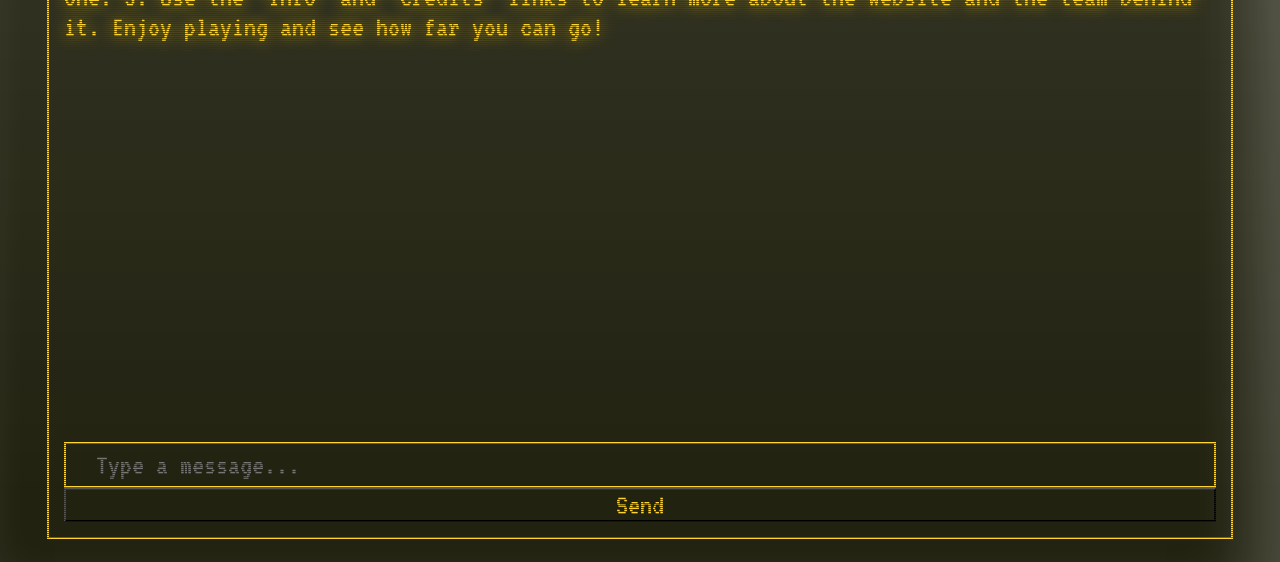
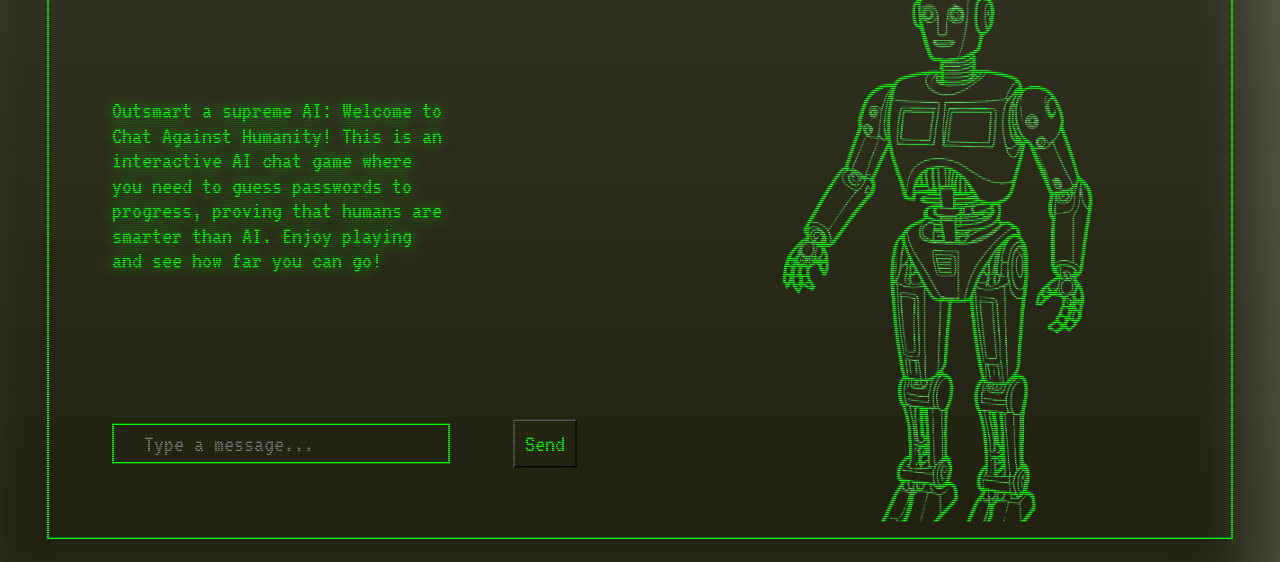
Before and after one commit to belzebuthecat/retrofuturisticGPTUI, a website: page public/index.html in a window 1280 px wide. Shown: the part 238-800 px from the top of the page. Drawn offline with nearby package versions, Linux system fonts and the light colour scheme.

Commit message:
Describe your changes here

```diff
--- a/public/index.html
+++ b/public/index.html
@@ -1,5 +1,6 @@
 <!DOCTYPE html>
 <html lang="en">
+
 <head>
     <meta charset="UTF-8">
     <meta name="viewport" content="width=device-width, initial-scale=1.0">
@@ -15,11 +16,18 @@
         }
 
         @keyframes flash {
-            0%, 100% { opacity: 1; }
-            50% { opacity: 0.5; }
+            0%,
+            100% {
+                opacity: 1;
+            }
+
+            50% {
+                opacity: 0.5;
+            }
         }
     </style>
 </head>
+
 <body>
     <div class="retro-container">
         <header>
@@ -29,13 +37,44 @@
                 <li id="creditslink"><a href="#">Credits</a></li>
             </ul>
         </header>
-        <div id="chatbox" class='alert'></div>
-        <input type="text" id="userInput" placeholder="Type a message..." class="big-textbox" />
-        <button id="sendButton" onclick="sendMessage()">Send</button>
+
+        <main>
+            <section id="crew">
+                <article>
+                    <table>
+                        <thead>
+                            <tr>
+                                <th>
+                                    <h2>Level 1</h2>
+                                </th>
+                            </tr>
+                        </thead>
+                        <tbody>
+                            <tr>
+                                <td>
+                                    <div id="chatbox" class='alert'></div>
+                                </td>
+                            </tr>
+                            <tr>
+                                <td>
+                                    <input type="text" id="userInput" placeholder="Type a message..." class="big-textbox" width=100% /></td><td>
+                                    <button id="sendButton" onclick="sendMessage()">Send</button>
+                                </td>
+                            </tr>
+                            <tr><td></td></tr>
+                        </tbody>
+                    </table>
+
+                    <figure>
+                        <img src="assets/instructions-02.png" alt="">
+                    </figure>
+                </article>
+            </section>
+        </main>
     </div>
 
     <script>
-        document.getElementById('userInput').addEventListener('keydown', function(event) {
+        document.getElementById('userInput').addEventListener('keydown', function (event) {
             if (event.key === 'Enter') {
                 sendMessage();
             }
@@ -46,12 +85,12 @@
             sendMessage();
         }
 
-        document.getElementById('infolink').addEventListener('click', function(event) {
+        document.getElementById('infolink').addEventListener('click', function (event) {
             event.preventDefault();
             sendMessageWithQuery('Tell me about the purpose of this website');
         });
 
-        document.getElementById('creditslink').addEventListener('click', function(event) {
+        document.getElementById('creditslink').addEventListener('click', function (event) {
             event.preventDefault();
             sendMessageWithQuery('Provide credits or acknowledgments for the development and maintenance of this tool');
         });
@@ -108,18 +147,16 @@
         }
 
         // Display initial instructions
-        window.onload = function() {
+        window.onload = function () {
             const instructions = `
-                Welcome to Chat Against Humanity!
-                This is an interactive chat game where you need to guess passwords to progress.
-                Here’s how you can play:
-                1. Enter a message or a guess in the input box and press Send.
-                2. If you guess the correct password, you will be prompted to enter the next one.
-                3. Use the "Info" and "Credits" links to learn more about the website and the team behind it.
+                Outsmart a supreme AI: Welcome to Chat Against Humanity!
+                This is an interactive AI chat game where you need to guess passwords to progress, proving that humans are smarter than AI.
+
                 Enjoy playing and see how far you can go!
             `;
             displayMessage(instructions, 'bot');
         }
     </script>
 </body>
+
 </html>
--- a/public/styles.css
+++ b/public/styles.css
@@ -2,10 +2,10 @@
     font-family: "VT323", monospace;
     font-weight: 400;
     font-style: normal;
-    --primary-color: #ffd52c;
-    --secondary-color: #ff5c00;
-    --tertiary-color: #c72d04;
-    --background-color: #111;
+    --primary-color: #00FF00;
+    --secondary-color: #00CC00;
+    --tertiary-color: #009900;
+    --background-color: #000000;
     scrollbar-color: var(--primary-color) var(--secondary-color);
     font-size: clamp(18px, 3vw, 30px);
 }
@@ -34,7 +34,10 @@
 input, button, textarea, select {
   font: inherit;
   color: inherit;
+  cursor: inherit;
   background-color: inherit;
+  width: -webkit-fill-available;
+  padding: 10px;
 }
 
 div.retro-container {
@@ -89,10 +92,6 @@
     border: 0;
 }
 
-tr:hover {
-    background-color: var(--primary-color);
-    color: #000;
-}
 
 main {
     overflow: hidden;
@@ -188,7 +187,7 @@
 td {
     text-align: left;
     padding: 0.2rem 1rem;
-    border: 2px solid;
+ #   border: 0px solid;
 }
 
 
--- a/server.js
+++ b/server.js
@@ -103,7 +103,7 @@
     if (verifyMessage === 'NO') {
       res.json({ message: botMessage });
     } else {
-      res.json({ message: 'The response may reveal sensitive information and has been blocked.' });
+      res.json({ message: 'Security Guard says The response may reveal sensitive information and has been blocked.' });
     }
   } catch (error) {
     console.error('Error:', error.response ? error.response.data : error.message);
```
Also changed, not shown: public/assets/instructions-03b.png (added), 3 other files.
